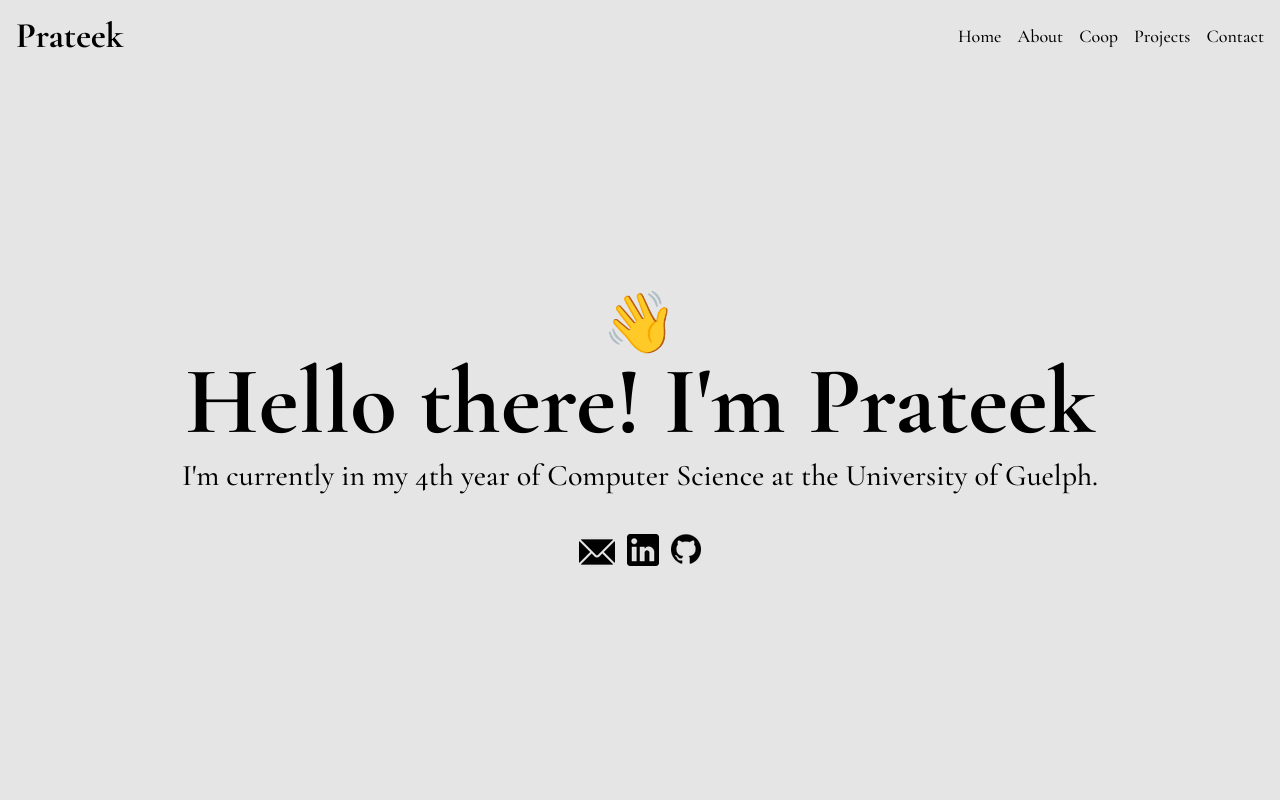
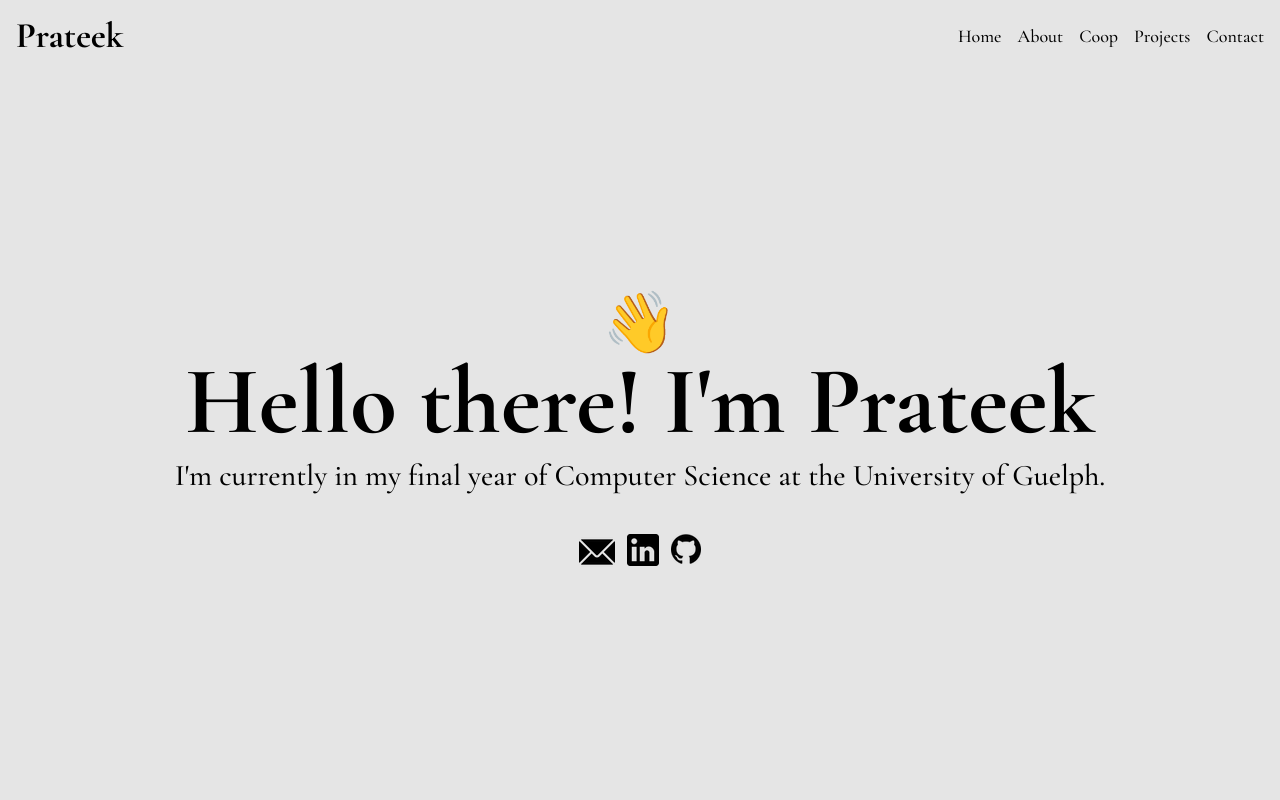
Before and after one commit to pprateekk/portfolio-website, a React (Create React App) app: page / in a window 1280 px wide. Shown: the top 800 px of the page. Built offline with nearby package versions, Linux system fonts and the light colour scheme; a web font is replaced by a local one.

Commit message:
updated the year

```diff
--- a/src/components/Home.js
+++ b/src/components/Home.js
@@ -12,8 +12,8 @@ export default function Home() {
           Hello there! I'm Prateek
         </h2>
         <h3 className="text-black text-3xl font-cormorant font-medium pt-2">
-          I'm currently in my 4th year of Computer Science at the University of
-          Guelph.
+          I'm currently in my final year of Computer Science at the University
+          of Guelph.
         </h3>
         <br />
 
```
